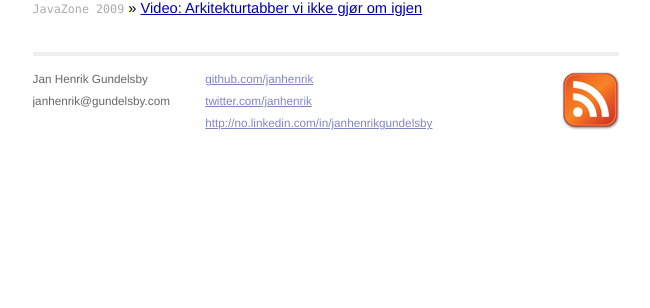
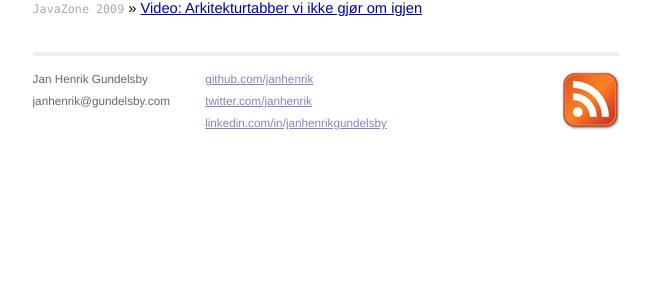
Before and after one commit to janhenrik/janhenrik.github.com, a Jekyll site: the page built from index.html, in a window 1280 px wide. Shown: the part 415-723 px from the top of the page, without its empty margins (314-964 px from the left). Built offline with Jekyll 4.4.1, drawn with Linux system fonts in a browser that asks for light colours; Markdown is read by kramdown in place of the engine named in the settings; some of the changed lines change nothing that is shown.

Commit message:
Linkedin

```diff
--- a/_layouts/default.html
+++ b/_layouts/default.html
@@ -54,7 +54,7 @@
       <p>
         <a href="http://github.com/janhenrik/">github.com/janhenrik</a><br />
         <a href="http://twitter.com/janhenrik/">twitter.com/janhenrik</a><br />
-        <a href="http://no.linkedin.com/in/janhenrikgundelsby">http://no.linkedin.com/in/janhenrikgundelsby</a><br />
+        <a href="http://linkedin.com/in/janhenrikgundelsby">linkedin.com/in/janhenrikgundelsby</a><br />
       </p>
     </div>
     <div class="rss">
```
